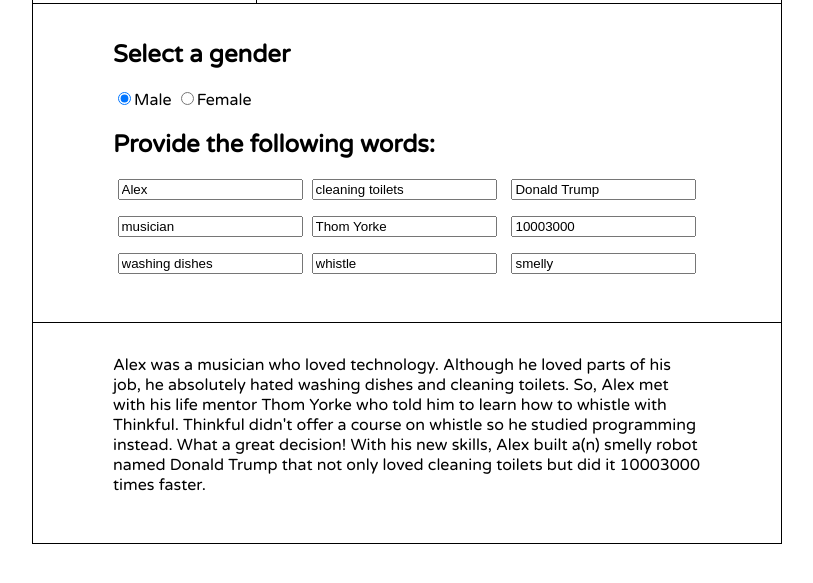
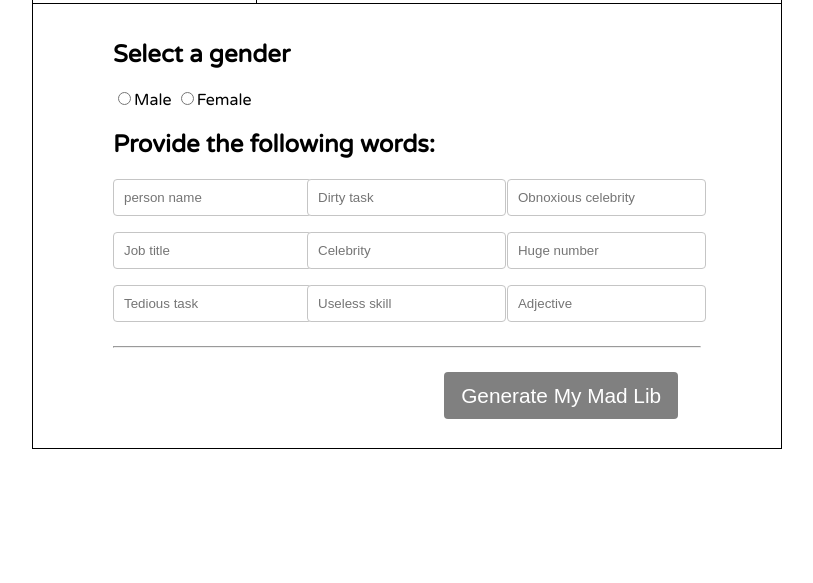
Before and after one commit to koberlag/ngMadLib, a plain HTML site: page index.html in a window 1280 px wide. Shown: the part 187-770 px from the top of the page, without its empty margins (233-1046 px from the left). Drawn offline with Linux system fonts and the light colour scheme.

Commit message:
added form validation and submission

```diff
--- a/app.js
+++ b/app.js
@@ -1,33 +1,48 @@
 angular.module('myApp',[])
 .controller('MyCtrl', ['$scope', function($scope){
 
-	$scope.personName = 'Alex';
-	$scope.dirtyTask = 'cleaning toilets';
-	$scope.obnoxiousCelebrity = 'Donald Trump';
-	$scope.jobTitle = 'musician';
-	$scope.celebrity = 'Thom Yorke';
-	$scope.hugeNumber = '10003000';
-	$scope.tediousTask = 'washing dishes';
-	$scope.uselessSkill = 'whistle';
-	$scope.adjective = 'smelly';
-	$scope.nominativePronoun = 'he';
-	$scope.possessivePronoun = 'his';
-	$scope.objectivePronoun = 'him';
-	$scope.gender = 'male';
+	$scope.data = {
+		personName : '',
+		dirtyTask : '',
+		obnoxiousCelebrity : '',
+		jobTitle : '',
+		celebrity : '',
+		hugeNumber : '',
+		tediousTask : '',
+		uselessSkill : '',
+		adjective : '',
+		nominativePronoun : '',
+		possessivePronoun : '',
+		objectivePronoun : '',
+		gender : '',
+		showMadLib : false
+	};
 
-	$scope.$watch('gender', function(gender) {
+	$scope.origChoices = angular.copy($scope.data);
+
+	$scope.$watch('data.gender', function(gender) {
 		if(gender == 'male')
 		{
-			$scope.nominativePronoun = 'he';
-			$scope.possessivePronoun = 'his';
-			$scope.objectivePronoun = 'him';
+			$scope.data.nominativePronoun = 'he';
+			$scope.data.possessivePronoun = 'his';
+			$scope.data.objectivePronoun = 'him';
 		}
 		else
 		{
-			$scope.nominativePronoun = 'she';
-			$scope.possessivePronoun = 'her';
-			$scope.objectivePronoun = 'her';
+			$scope.data.nominativePronoun = 'she';
+			$scope.data.possessivePronoun = 'her';
+			$scope.data.objectivePronoun = 'her';
 		}
 	});
 
+	$scope.submit = function(){
+		$scope.data.showMadLib = true;
+	};
+
+	$scope.reset = function(){
+		$scope.data = angular.copy($scope.origChoices);
+		$scope.choicesForm.$setPristine();
+		$scope.choicesForm.$setUntouched();
+	};
+
 }]);
--- a/css/styles.css
+++ b/css/styles.css
@@ -15,6 +15,12 @@ body{
   -moz-box-sizing: inherit;
   box-sizing: inherit;
   }
+
+input{
+	padding:10px;
+	border-radius:4px;
+	border: 1px solid #C5C5C5;
+}
 
 header{
 	height:140px;
@@ -53,13 +59,12 @@ h1{
 
 
 #choices-section, #mad-lib-section{
-	padding: 1em 5em 2em 5em;
+	padding: 1em 5em .5em 5em;
 }
 
-#choices-section div{
+.choices-container div{
 	margin-bottom:1em;
 	text-align: center;
-
 }
 
 #mad-lib-section{
@@ -78,3 +83,58 @@ h1{
 	display: inline-block;
 	width: 33%;
 }
+
+.btn {
+    display: inline-block;
+    padding: 8px 16px;
+    margin-right:1.1em;
+    margin-bottom:1em;
+    font-size: 1.3rem;
+    font-size: 400;
+    line-height: 140%;
+    text-align: center;
+    text-decoration: none;
+    white-space: nowrap;
+    vertical-align: middle;
+    cursor: pointer;
+    border: 1px solid transparent;
+    border-radius: 4px;
+    background: #C61C6F;
+    color: white;
+    background-color: #2D8BCF;
+    background-size: 18px 18px;
+    min-width: 28px;
+    min-height: 28px;
+    background-position: center center;
+    background-repeat: no-repeat;
+    -webkit-user-select: none;
+       -moz-user-select: none;
+        -ms-user-select: none;
+         -o-user-select: none;
+            user-select: none;
+}
+
+.btn-container{
+	width: 100%;
+	text-align: right;
+	margin-top:1.5em;
+}
+
+.ng-invalid .btn {
+  background: gray;
+}
+
+.ng-valid .btn:hover { background-color: #509D12; }
+
+input.ng-invalid.ng-touched {
+  border: 1px solid #DA3637;
+}
+
+input.ng-valid.ng-touched {
+  border: 1px solid #509D12;
+}
+
+.error {
+  color: red;
+  padding-bottom: 10px;
+}
--- a/index.html
+++ b/index.html
@@ -18,54 +18,85 @@
 			<h1>Automate This!</h1>
 		</div>
 	</header>
-	<section id="choices-section">
+
+	<section id="choices-section" ng-hide="data.showMadLib">
+		<form name="choicesForm" novalidate ng-submit="choicesForm.$valid && submit()" >
+		<p class="error" ng-if="choicesForm.$submitted">All fields are required</p>
 		<h2>Select a gender</h2>
-		<input ng-model="gender" type="radio" name="gender" value="male">Male</input>
-		<input ng-model="gender" type="radio" name="gender" value="female">Female</input>
+		<input type="radio" name="gender" value="male"
+			ng-model="data.gender"
+			ng-required="true">Male</input>
+		<input type="radio" name="gender" value="female"
+			ng-model="data.gender">Female</input>
 		<h2>Provide the following words:</h2>
+
+		<div class="choices-container">
 			<div class="column-left">
 				<input class="mad-lib-input" type="text" name="person_name" placeholder="person name"
-			ng-model="personName"></input>
+				ng-model="data.personName"
+				ng-required="true"></input>
 			</div>
+
 			<div class="column-center">
 				<input class="mad-lib-input" type="text" name="dirty_task" placeholder="Dirty task"
-			ng-model="dirtyTask"></input>
+				ng-model="data.dirtyTask"
+				ng-required="true"></input>
 			</div>
+
 			<div class="column-right">
 				<input class="mad-lib-input" type="text" name="obnoxious_celebrity" placeholder="Obnoxious celebrity"
-			ng-model="obnoxiousCelebrity"></input>
+				ng-model="data.obnoxiousCelebrity"
+				ng-required="true"></input>
 			</div>
 			<div class="column-left">
 				<input class="mad-lib-input" type="text" name="job_title" placeholder="Job title"
-			ng-model="jobTitle"></input>
+				ng-model="data.jobTitle"
+				ng-required="true"></input>
 			</div>
 			<div class="column-center">
 				<input class="mad-lib-input" type="text" name="celebrity" placeholder="Celebrity"
-			ng-model="celebrity"></input>
+				ng-model="data.celebrity"
+				ng-required="true"></input>
 			</div>
 			<div class="column-right">
-			<input class="mad-lib-input" type="text" name="huge_number" placeholder="Huge number"
-			ng-model="hugeNumber"></input>
+				<input class="mad-lib-input" type="number" name="huge_number" placeholder="Huge number"
+				ng-model="data.hugeNumber"
+				ng-required="true"></input>
 			</div>
 			<div class="column-left">
 				<input class="mad-lib-input" type="text" name="tedious_task" placeholder="Tedious task"
-			ng-model="tediousTask"></input>
+				ng-model="data.tediousTask"
+				ng-required="true"></input>
 			</div>
 			<div class="column-center">
 				<input class="mad-lib-input" type="text" name="useless_skill" placeholder="Useless skill"
-			ng-model="uselessSkill"></input>
+				ng-model="data.uselessSkill"
+				ng-required="true"></input>
 			</div>
 			<div class="column-right">
 				<input class="mad-lib-input" type="text" name="adjective" placeholder="Adjective"
-			ng-model="adjective"></input>
+				ng-model="data.adjective"
+				ng-required="true"></input>
 			</div>
+		</div>
+		<hr>
+		<div class="btn-container">
+			<button class="btn" type="submit">Generate My Mad Lib</button>
+		</div>
+	</form>
 	</section>
-	<section id="mad-lib-section">
+
+	<section ng-show="data.showMadLib" id="mad-lib-section">
+		<form name="madLibForm" ng-submit="reset()">
 			<p>
-			{{ personName }} was a {{ jobTitle }} who loved technology. Although {{ nominativePronoun }} loved parts of {{ possessivePronoun }} job, {{ nominativePronoun }} absolutely hated {{ tediousTask }} and {{ dirtyTask }}. So, {{ personName }} met with {{possessivePronoun}} life mentor {{celebrity}} who told {{objectivePronoun}} to learn how to {{ uselessSkill }} with Thinkful. Thinkful didn't offer a course on {{ uselessSkill }} so {{nominativePronoun}} studied programming instead.
+				{{ data.personName }} was a {{ data.jobTitle }} who loved technology. Although {{ data.nominativePronoun }} loved parts of {{ data.possessivePronoun }} job, {{ data.nominativePronoun }} absolutely hated {{ data.tediousTask }} and {{ data.dirtyTask }}. So, {{ data.personName }} met with {{data.possessivePronoun}} life mentor {{data.celebrity}} who told {{data.objectivePronoun}} to learn how to {{ data.uselessSkill }} with Thinkful. Thinkful didn't offer a course on {{ data.uselessSkill }} so {{data.nominativePronoun}} studied programming instead.
 
-			What a great decision! With {{ possessivePronoun }} new skills, {{ personName }} built a(n) {{ adjective }} robot named {{ obnoxiousCelebrity }} that not only loved {{ dirtyTask }} but did it {{ hugeNumber }} times faster.
+				What a great decision! With {{ data.possessivePronoun }} new skills, {{ data.personName }} built a(n) {{ data.adjective }} robot named {{ data.obnoxiousCelebrity }} that not only loved {{ data.dirtyTask }} but did it {{ data.hugeNumber }} times faster.
 			</p>
+			<div class="btn-container">
+				<button class="btn" type="submit">Start Over</button>
+			</div>
+		</form>
 	</section>
 </body>
 </html>
```
Lines whose indentation alone changed are shown as unchanged.
